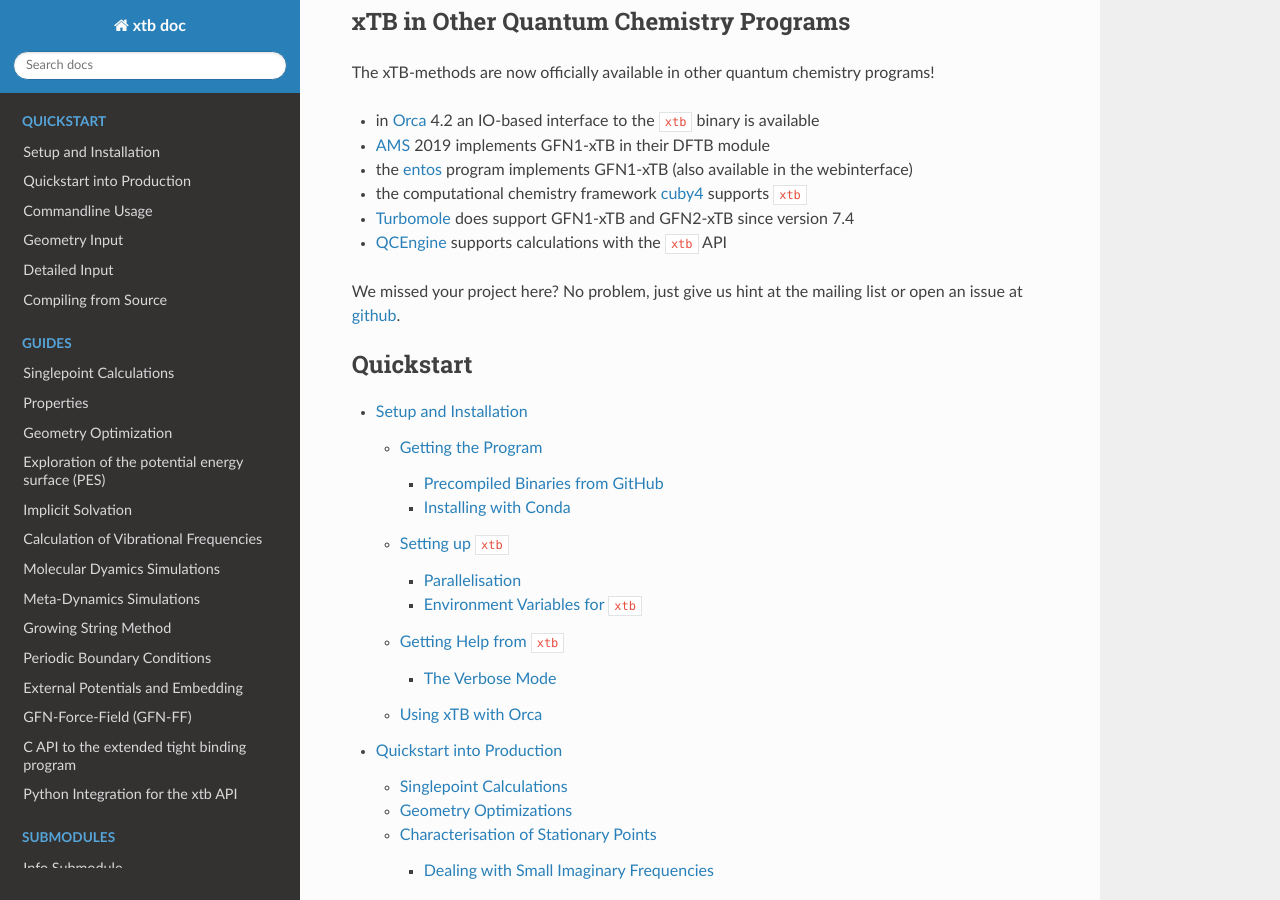
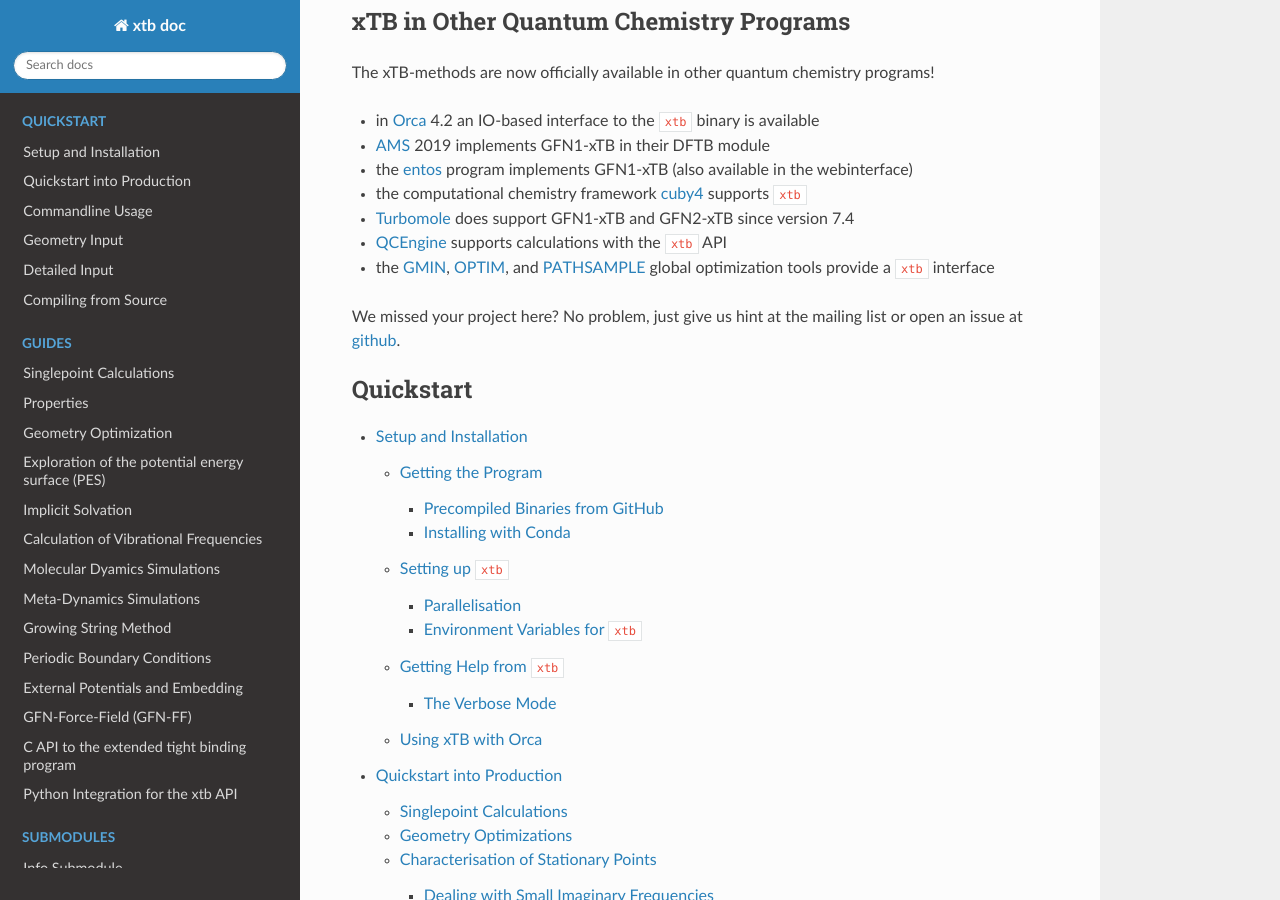
Before and after one commit to grimme-lab/xtb_docs, a Sphinx documentation site: the page built from source/contents.rst, in a window 1280 px wide and 900 px high, scrolled down 397 px. Built offline with Sphinx 7.4.7 and the Read the Docs theme 2.0.0, drawn with Linux system fonts in a browser that asks for light colours.

Commit message:
Added GMIN, OPTIM and PATHSAMPLE  links

```diff
--- a/source/contents.rst
+++ b/source/contents.rst
@@ -27,6 +27,7 @@ The xTB-methods are now officially available in other quantum chemistry programs
 - the computational chemistry framework `cuby4`_ supports ``xtb``
 - `Turbomole`_ does support GFN1-xTB and GFN2-xTB since version 7.4
 - `QCEngine`_ supports calculations with the ``xtb`` API
+- the `GMIN`_, `OPTIM`_, and `PATHSAMPLE`_ global optimization tools provide a ``xtb`` interface
 
 .. _Orca: https://orcaforum.kofo.mpg.de
 .. _AMS: https://www.scm.com/product/dftb/
@@ -34,6 +35,9 @@ The xTB-methods are now officially available in other quantum chemistry programs
 .. _cuby4: http://cuby4.molecular.cz/interface_xtb.html
 .. _Turbomole: https://www.turbomole.org/
 .. _QCEngine: http://docs.qcarchive.molssi.org/projects/QCEngine
+.. _GMIN: http://www-wales.ch.cam.ac.uk/examples/GMIN
+.. _OPTIM: http://www-wales.ch.cam.ac.uk/OPTIM
+.. _PATHSAMPLE: http://www-wales.ch.cam.ac.uk/PATHSAMPLE/
 
 We missed your project here?
 No problem, just give us hint at the mailing list or open an issue at `github`_.
```
